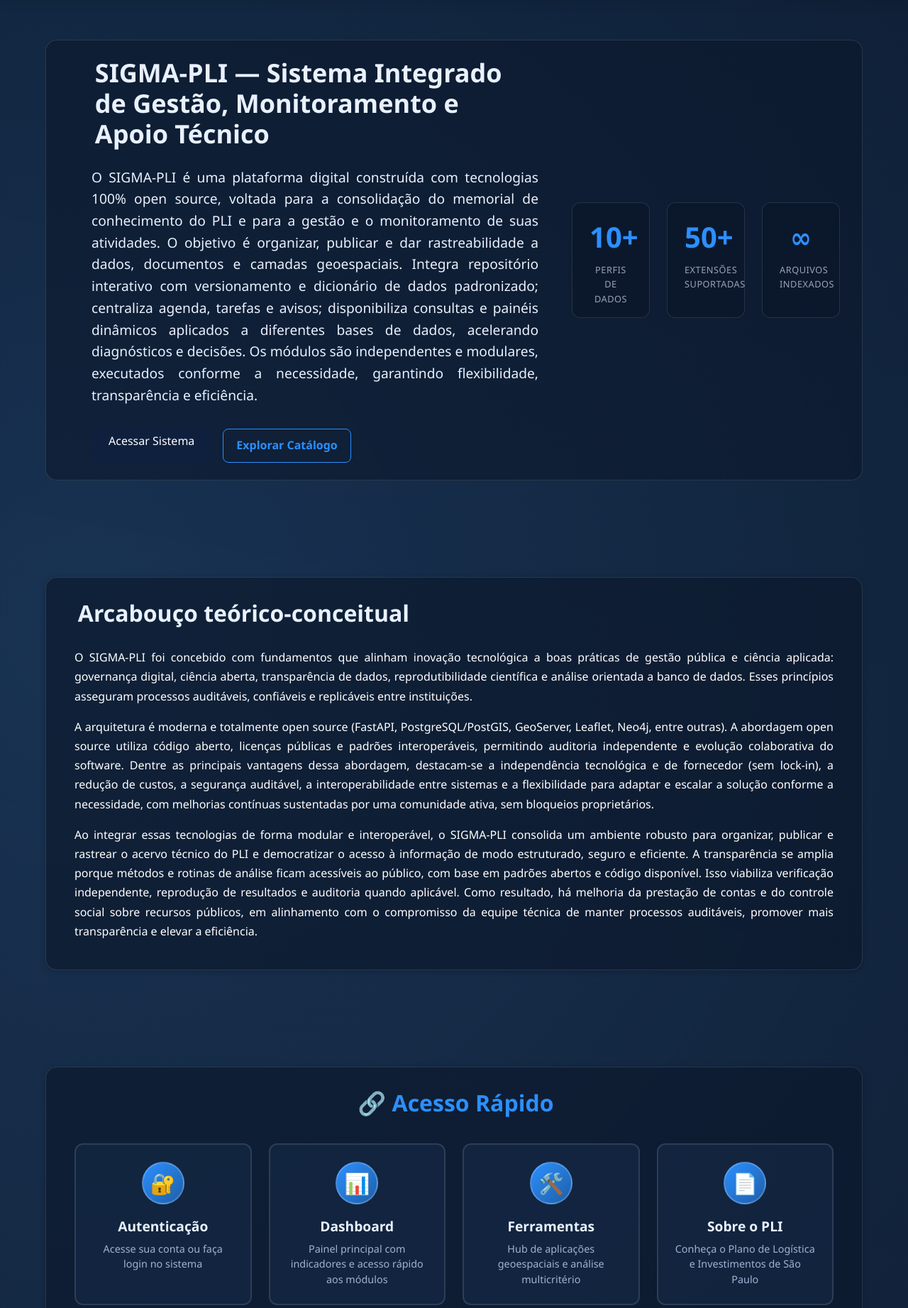
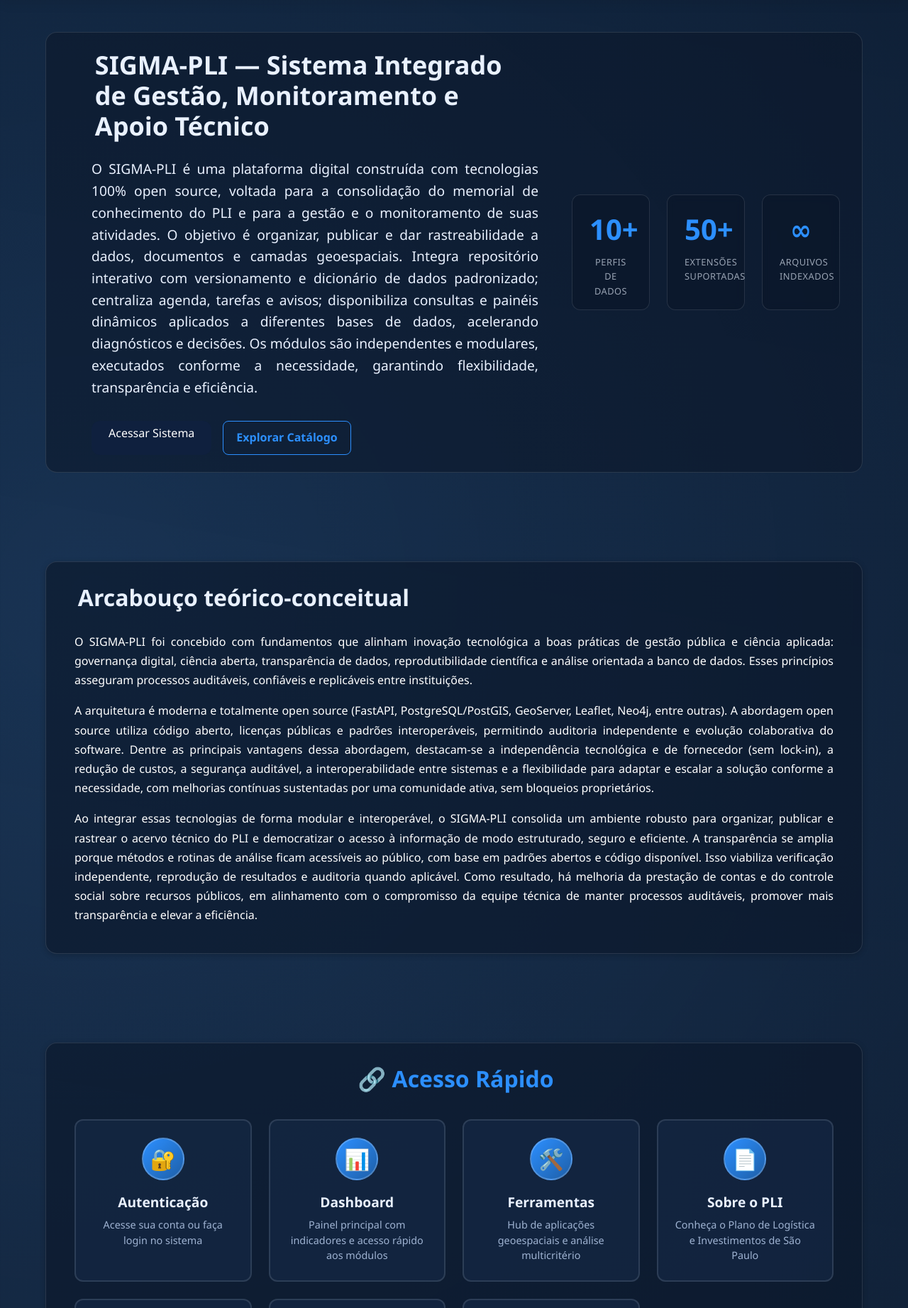
Before and after one commit to vpcapanema/SIGMA-PLI, a FastAPI app: page / in a window 1280 px wide. Shown: the part 88-1931 px from the top of the page at 71% size. Run offline with FastAPI, Linux system fonts and the light colour scheme.

Commit message:
refactor(home): reduz espaçamento entre seções para 8px - layout mais compacto

```diff
--- a/static/css/M00_home/style_home_layout_base.css
+++ b/static/css/M00_home/style_home_layout_base.css
@@ -4,9 +4,9 @@
    `style_home_navigation.css`. Manter apenas estilos de layout gerais aqui.
 */
 
-/* Seções - Espaçamento padronizado e reduzido */
+/* Seções - Espaçamento padronizado e compacto */
 section {
-  padding: var(--spacing-md) 0;
+  padding: var(--spacing-sm) 0;
   margin: 0;
 }
 
@@ -18,37 +18,35 @@ section {
   min-height: calc(100vh - var(--header-height));
   display: flex;
   align-items: center;
-  padding-top: calc(
-    88px + var(--spacing-md)
-  ); /* header height + espaçamento padrão */
-  padding-bottom: var(--spacing-md);
+  padding-top: calc(88px + var(--spacing-sm)); /* header height + espaçamento padrão */
+  padding-bottom: var(--spacing-sm);
 }
 
 .theory-section {
-  padding: var(--spacing-md) 0;
+  padding: var(--spacing-sm) 0;
   margin: 0;
 }
 
 .quick-links-section {
-  padding: var(--spacing-md) 0;
+  padding: var(--spacing-sm) 0;
   margin: 0;
 }
 
 .features-section {
   /* Remover cor branca para deixar o background global aparecer */
   background-color: transparent;
-  padding: var(--spacing-md) 0;
+  padding: var(--spacing-sm) 0;
   margin: 0;
 }
 
 .status-section {
   background-color: transparent;
-  padding: var(--spacing-md) 0;
+  padding: var(--spacing-sm) 0;
   margin: 0;
 }
 
 .contact-section {
-  padding: var(--spacing-md) 0;
+  padding: var(--spacing-sm) 0;
   margin: 0;
 }
 
@@ -56,7 +54,7 @@ section {
 .dashboard-footer {
   background-color: var(--sigma-gray-800);
   color: white;
-  padding: var(--spacing-md) 0;
+  padding: var(--spacing-sm) 0;
   margin: 0;
 }
 
```
